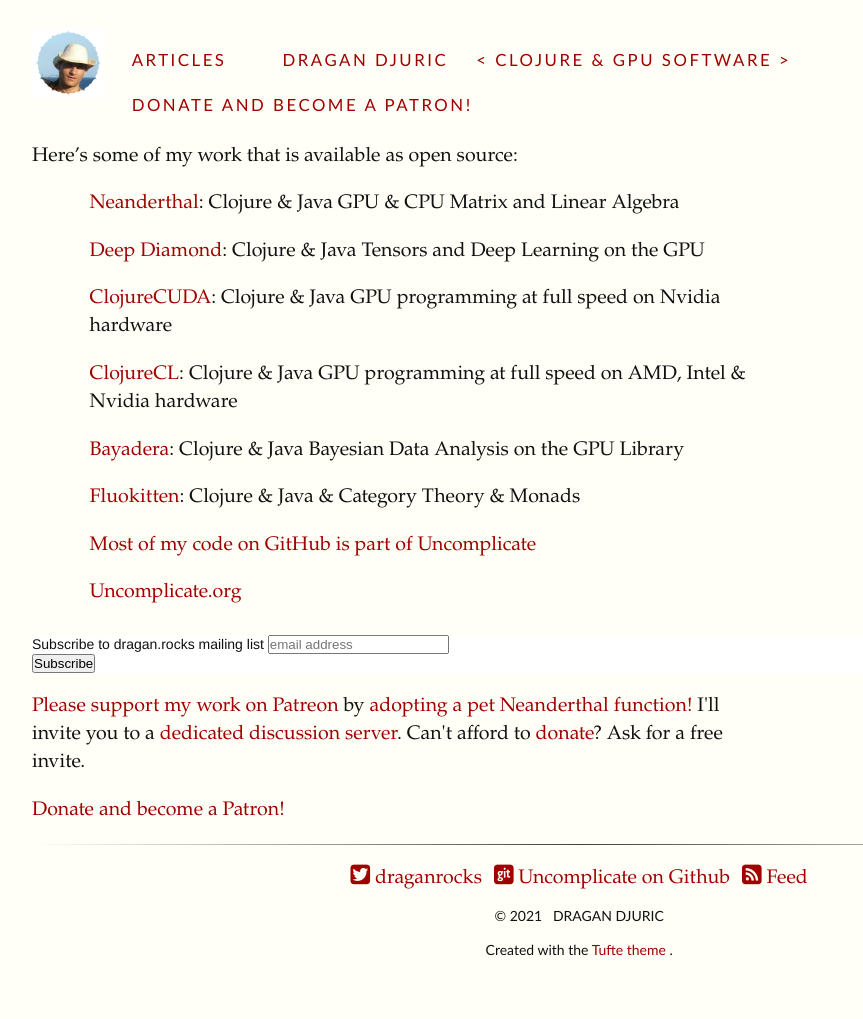
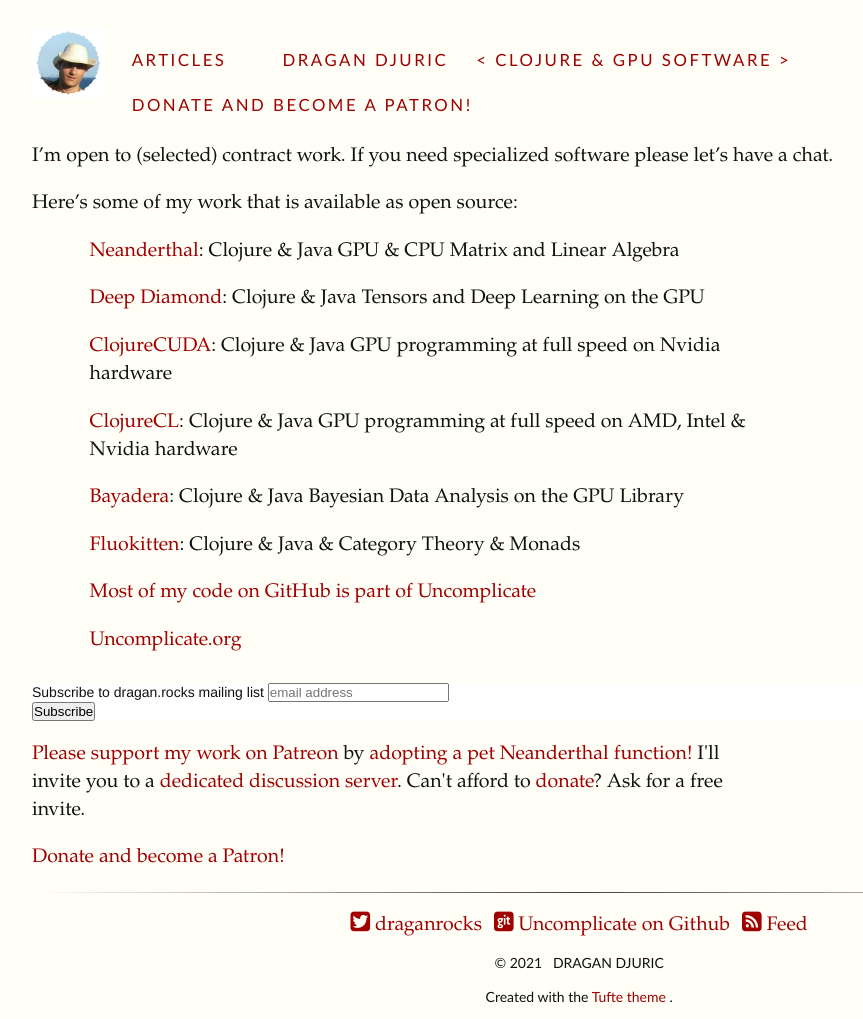
Before and after one commit to blueberry/blueberry.github.io, a Jekyll site: the page built from software/index.md, in a window 1280 px wide. Shown: the whole page, without its empty margins (32-895 px from the left). Built offline with Jekyll 4.4.1, drawn with Linux system fonts in a browser that asks for light colours; comment, search, counter and statistics services are not loaded; before the commit the page ends 972 px from its top, so only the background shows below that.

Commit message:
Update profile.

```diff
--- a/software/index.md
+++ b/software/index.md
@@ -2,6 +2,8 @@
 layout: full-width
 title: Clojure & GPU Software
 ---
+
+I'm open to (selected) contract work. If you need specialized software please let's have a chat.
 
 Here's some of my work that is available as open source:
 
```
